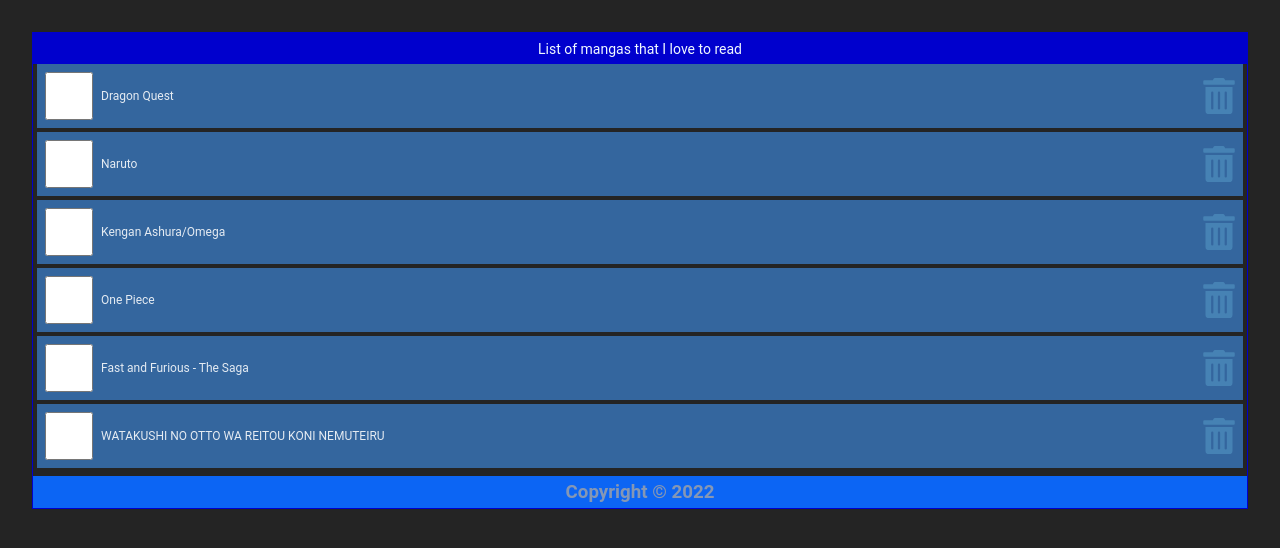
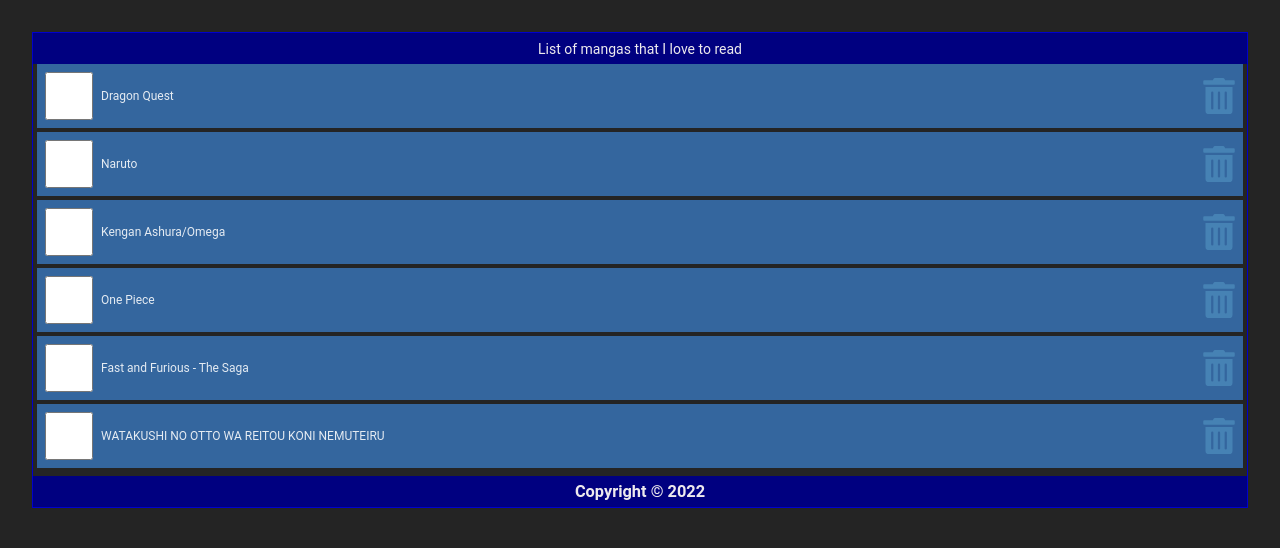
Before and after one commit to high400/my-wikia, a React (Vite) app: page / in a window 1280 px wide. Shown: the top 548 px of the page. Built offline with nearby package versions, Linux system fonts and the light colour scheme.

Commit message:
I just added different colors

```diff
--- a/src/components/Footer.tsx
+++ b/src/components/Footer.tsx
@@ -6,8 +6,8 @@
 const Footer = (props: Props) => {
   const today = new Date();
   const footerStyle = {
-    backgroundColor: "#0c65f4",
-    color: "#8597b5",
+    backgroundColor: "#000080",
+    color: "#edeaed",
     width: "100%",
     height: "100%",
     justifyContent: "space-between",
@@ -15,6 +15,7 @@
     display: "grid",
     placeContent: "center",
     padding: "0.25em",
+    fontSize: "14px",
   };
 
   return (
--- a/src/components/Header.tsx
+++ b/src/components/Header.tsx
@@ -5,9 +5,9 @@
 
 const Header = (props: Props) => {
   const headerStyle = {
-    backgroundColor: "#0000cd",
+    backgroundColor: "#000080",
     // The "#0000cd" code is for "medium blue"
-    color: "#F0F8FF",
+    color: "#edeaed",
     // The "#F0F8FF" code is for "alice blue"
     width: "100%",
     height: "100%",
```
